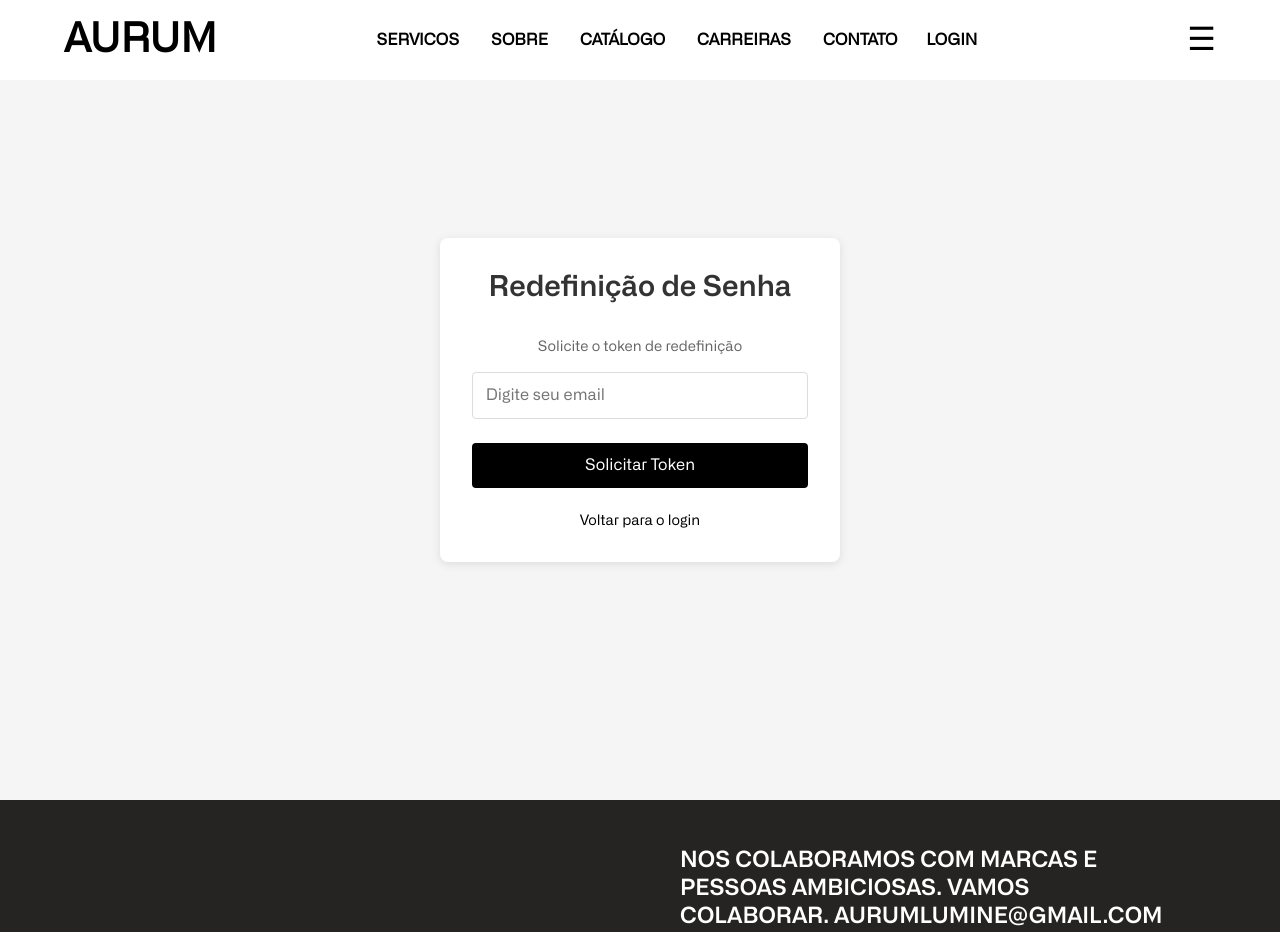
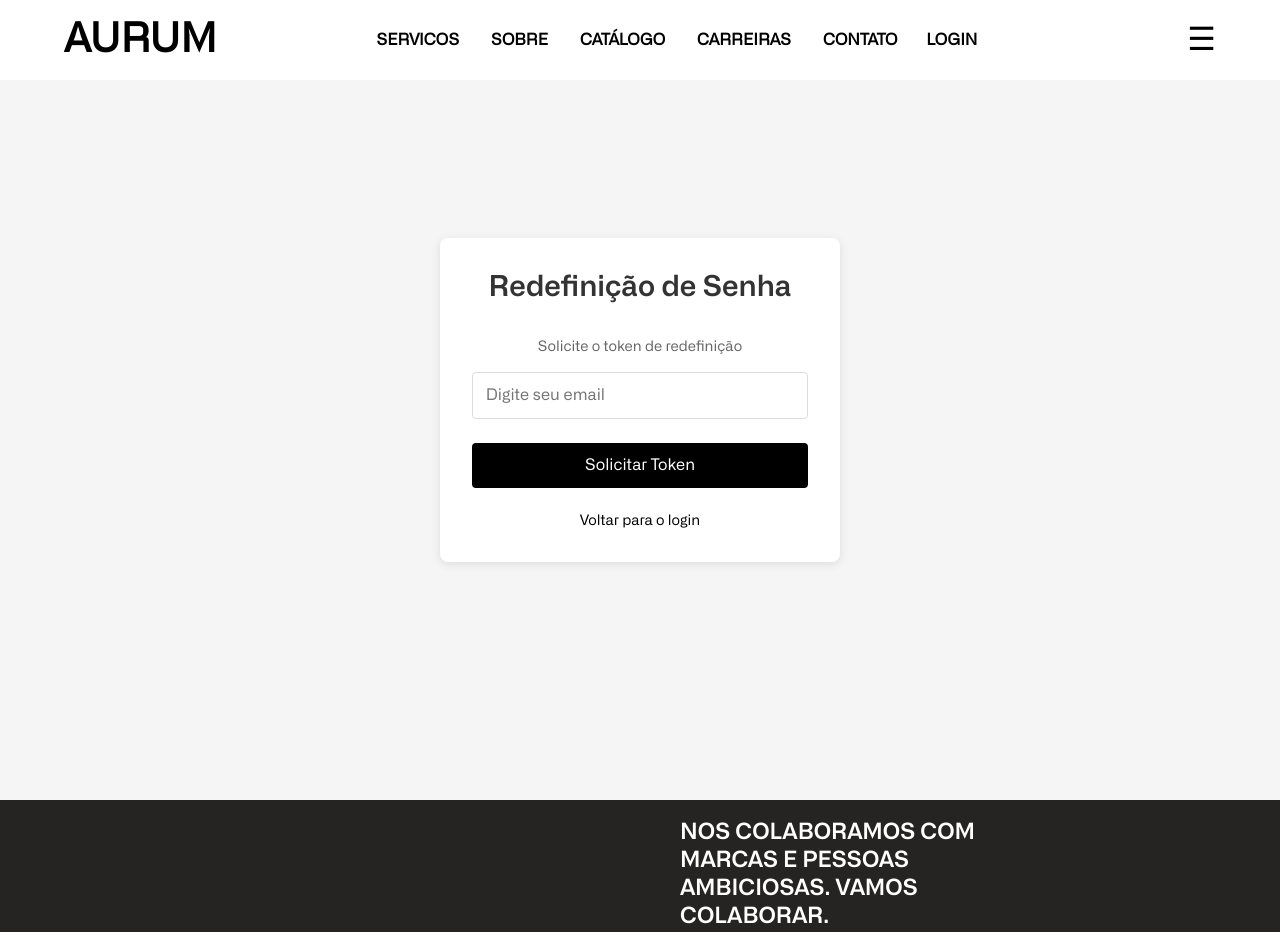
Before and after one commit to guilhermesantossousadev/aurum-ecommerce, a React (Vite) app: page /token-authentication in a window 1280 px wide. Shown: the top 932 px of the page. Built offline with nearby package versions, Linux system fonts and the light colour scheme.

Commit message:
Update Footer.css

```diff
--- a/src/styles/Footer.css
+++ b/src/styles/Footer.css
@@ -87,7 +87,7 @@
 }
 
 .footer__item__top h1 {
-  max-width: 500px;
+  max-width: 370px;
   font-size: 1.4rem !important;
 }
 
```
